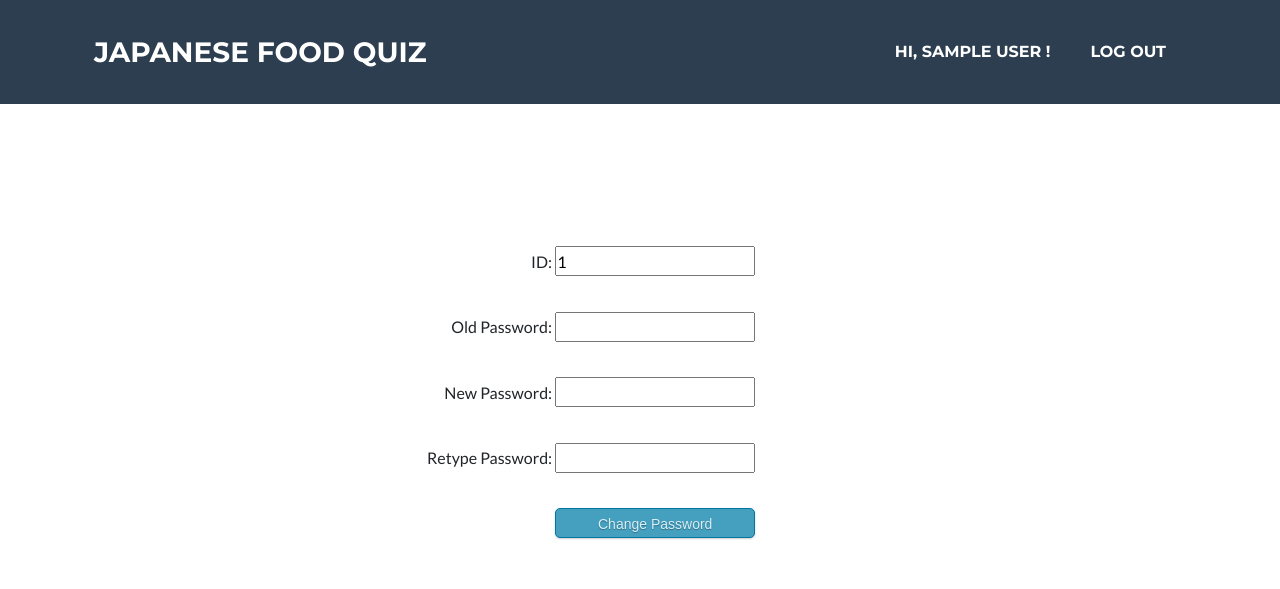
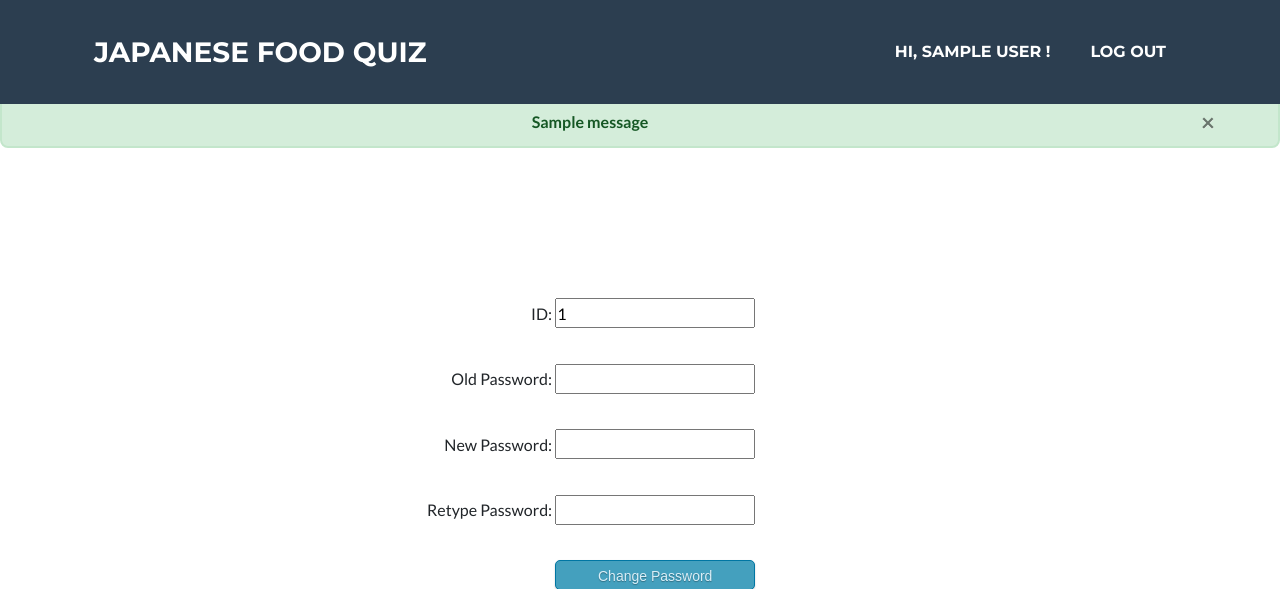
Before and after one commit to Hanchooi/JapaneseFoodQuiz, a Flask app: page /user_change_password in a window 1280 px wide. Shown: the top 589 px of the page. Run offline with Flask 2, Linux system fonts and the light colour scheme; a user stored in the database is signed in; tables that the repository leaves empty hold one stand-in row (values such as "Sample post"); one stand-in notice (Sample message) is shown; some libraries are stand-ins or nearby versions.

Commit message:
change PW updates

```diff
--- a/X2 Project2 Agile Web /app/templates/change_password.html
+++ b/X2 Project2 Agile Web /app/templates/change_password.html
@@ -10,6 +10,17 @@
     <div class="top">
     </div>
     <!-- main part -->
+    {% with messages = get_flashed_messages() %}
+    {% if messages %}
+        <ul class="flash">
+            {% for message in messages %}
+                <div class="alert alert-success" style="text-align: center">
+                    <button aria-hidden="true" data-dismiss="alert" class="close" type="button">×</button>
+                    <strong>{{ message }}</strong></div>
+            {% endfor %}
+        </ul>
+    {% endif %}
+  {% endwith %}
     <div class="box">
       <form action="" method="post">
         {{ form.hidden_tag()}}
@@ -17,6 +28,7 @@
         <p class="#">
           {{ form.userID.label }} {{ form.userID(size = 32)}} {% for error
           in form.userID.errors %}
+          <br>
           <span style="color: red;"> [{{ error}}]</span>
           {% endfor %}
         </p>
@@ -24,6 +36,7 @@
         <p class="#">
           {{ form.oldPassword.label }} {{ form.oldPassword(size = 32)}} {% for error
           in form.oldPassword.errors %}
+          <br>
           <span style="color: red;"> [{{ error}}]</span>
           {% endfor %}
         </p>
@@ -31,6 +44,7 @@
         <p class="#">
           {{ form.newPassword.label }} {{ form.newPassword(size = 32)}} {% for error
           in form.newPassword.errors %}
+          <br>
           <span style="color: red;"> [{{ error}}]</span>
           {% endfor %}
         </p>
@@ -38,6 +52,7 @@
         <p class="#">
           {{ form.retypePassword.label }} {{ form.retypePassword(size = 32)}} {% for error
           in form.retypePassword.errors %}
+          <br>
           <span style="color: red;"> [{{ error}}]</span>
           {% endfor %}
         </p>
```
